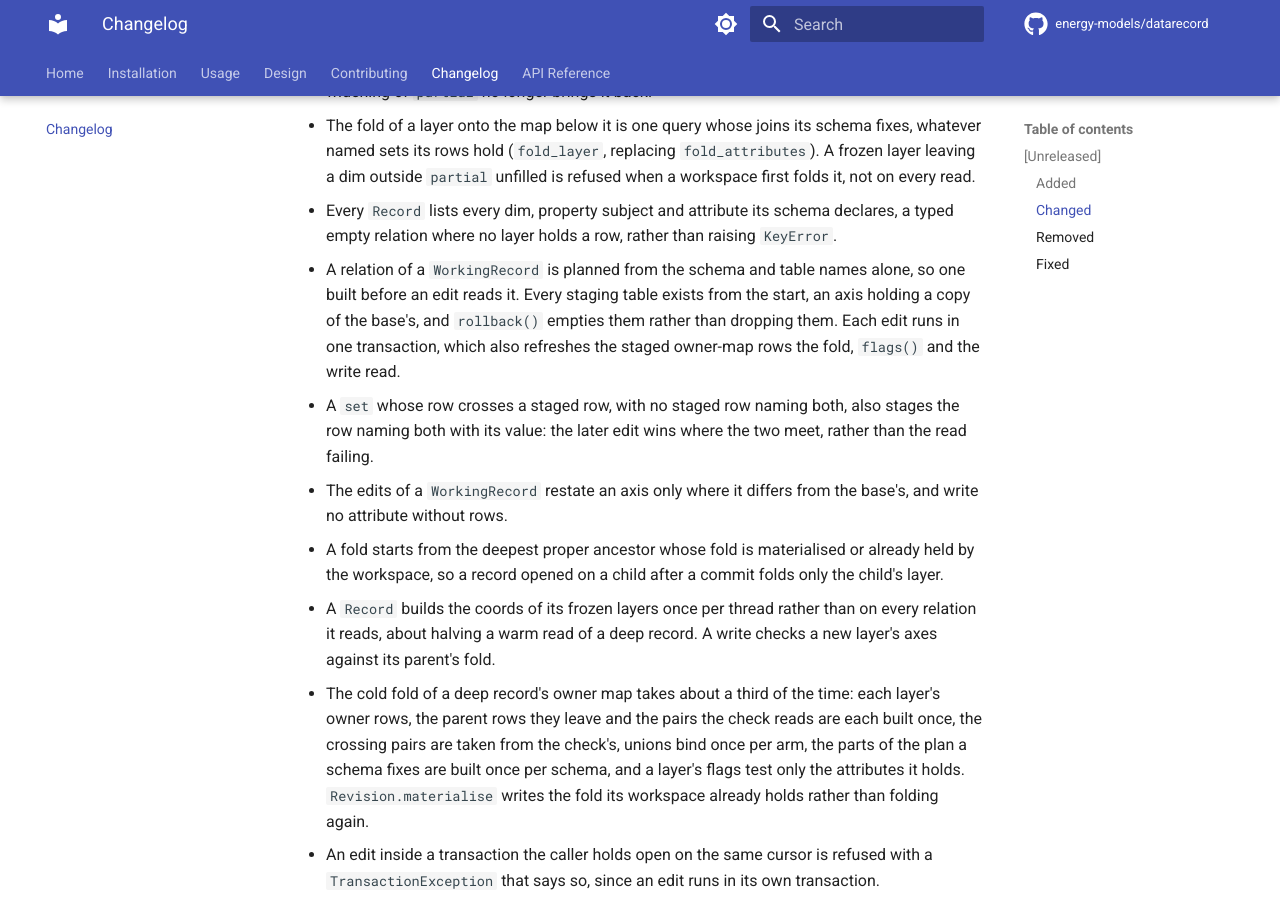
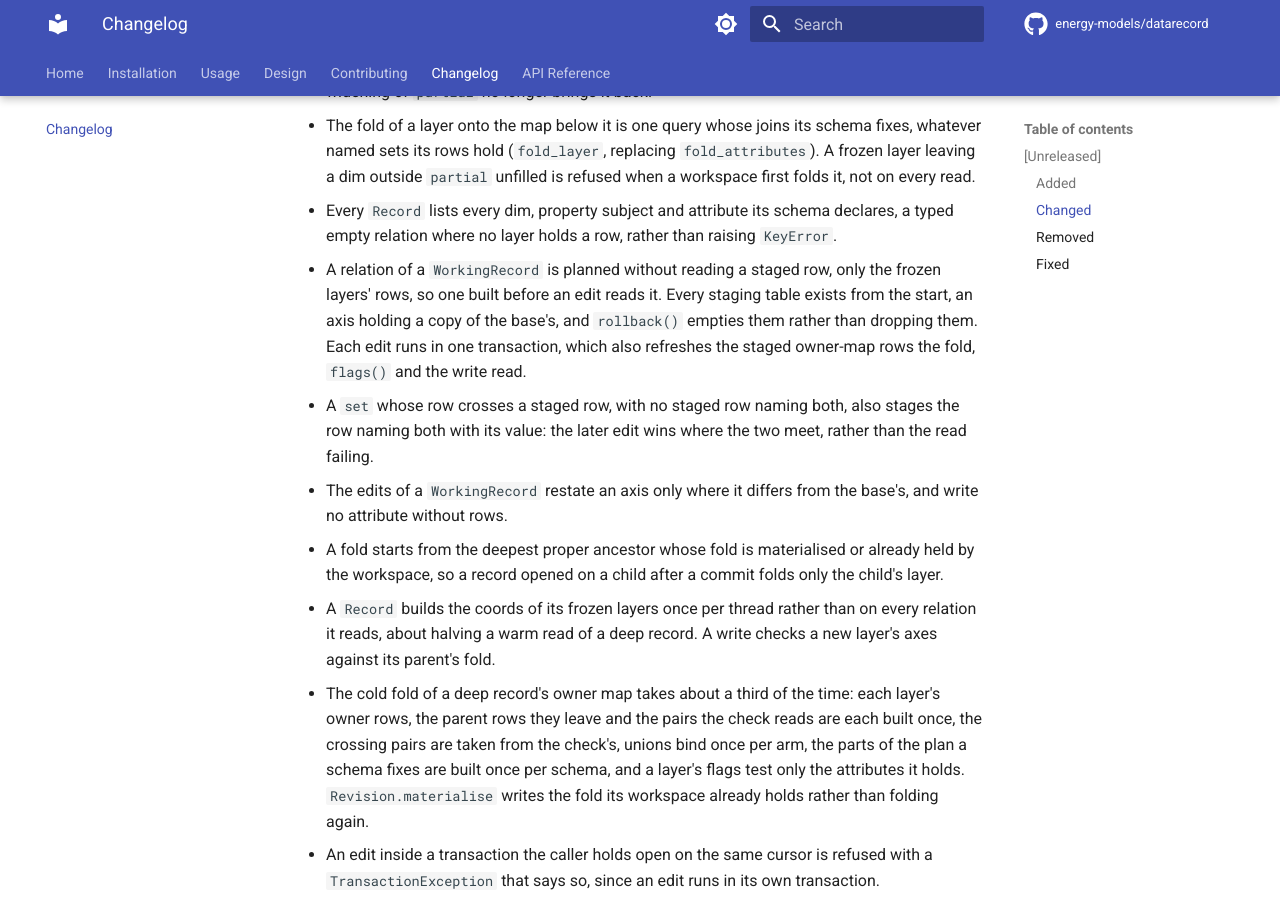
Before and after one commit to energy-models/datarecord, an MkDocs documentation site: the page built from docs/changelog.md, in a window 1280 px wide and 900 px high, scrolled down 7437 px. Built offline with MkDocs 1.6.1 and Material for MkDocs 9.7.7, drawn with Linux system fonts in a browser that asks for light colours; comment, search, counter and statistics services are not loaded.

Commit message:
docs: a fixed plan reads no staged row
A WorkingRecord's relation may depend on the frozen prefix's rows, which do
not change while it lives, never on staged ones.

```diff
--- a/CHANGELOG.md
+++ b/CHANGELOG.md
@@ -337,8 +337,8 @@ All notable changes to datarecord are documented here. The format follows
 - Every `Record` lists every dim, property subject and attribute its schema
   declares, a typed empty relation where no layer holds a row, rather than
   raising `KeyError`.
-- A relation of a `WorkingRecord` is planned from the schema and table names
-  alone, so one built before an edit reads it. Every staging table exists
+- A relation of a `WorkingRecord` is planned without reading a staged row,
+  only the frozen layers' rows, so one built before an edit reads it. Every staging table exists
   from the start, an axis holding a copy of the base's, and `rollback()`
   empties them rather than dropping them. Each edit runs in one transaction,
   which also refreshes the staged owner-map rows the fold, `flags()` and the
```
Also changed, not shown: docs/design/proposals/dep-0033-the-fold-is-a-fixed-plan.md (+2 -2 lines), docs/design/use/editing.md (+1 -1 lines), 2 other files.
